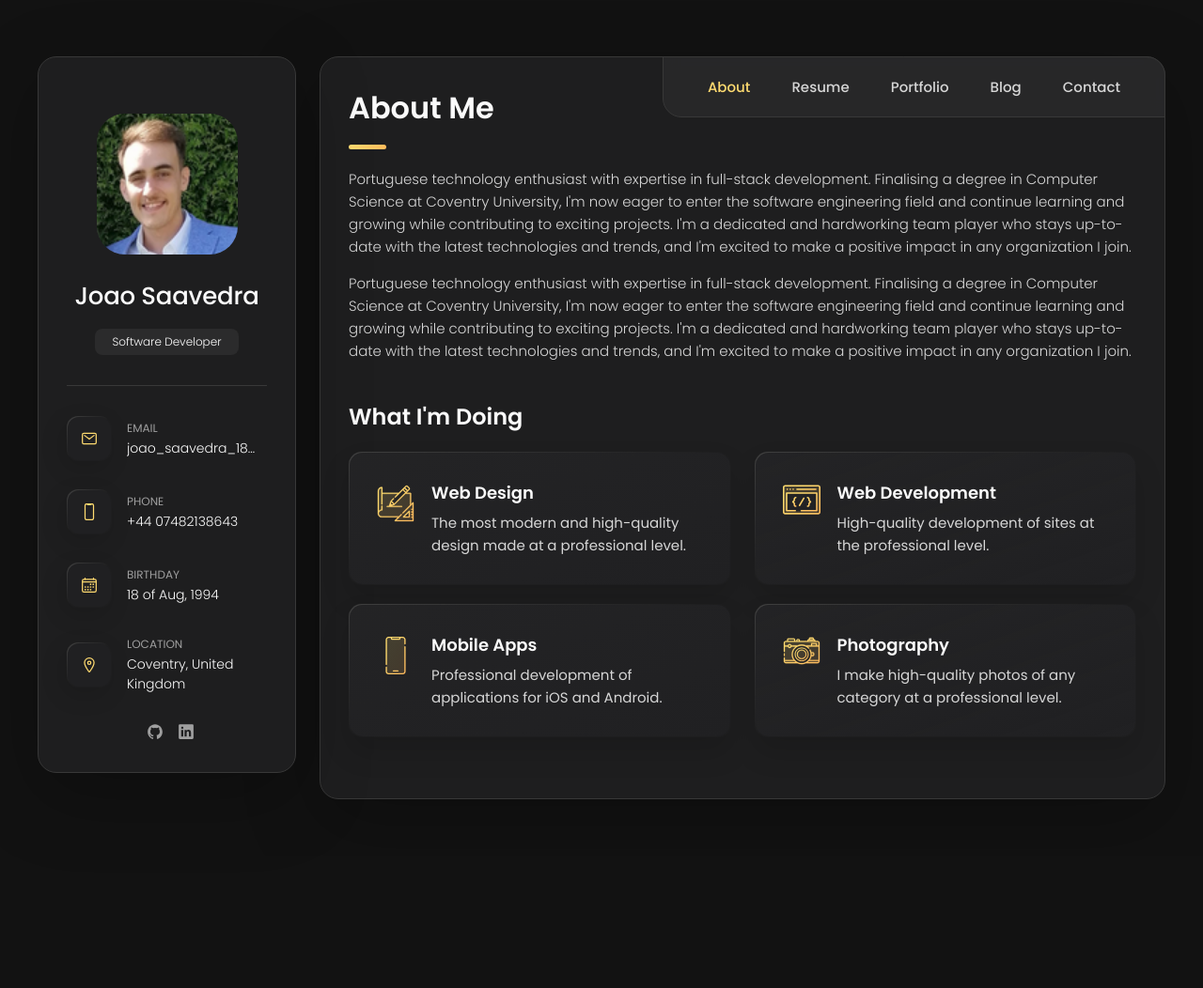
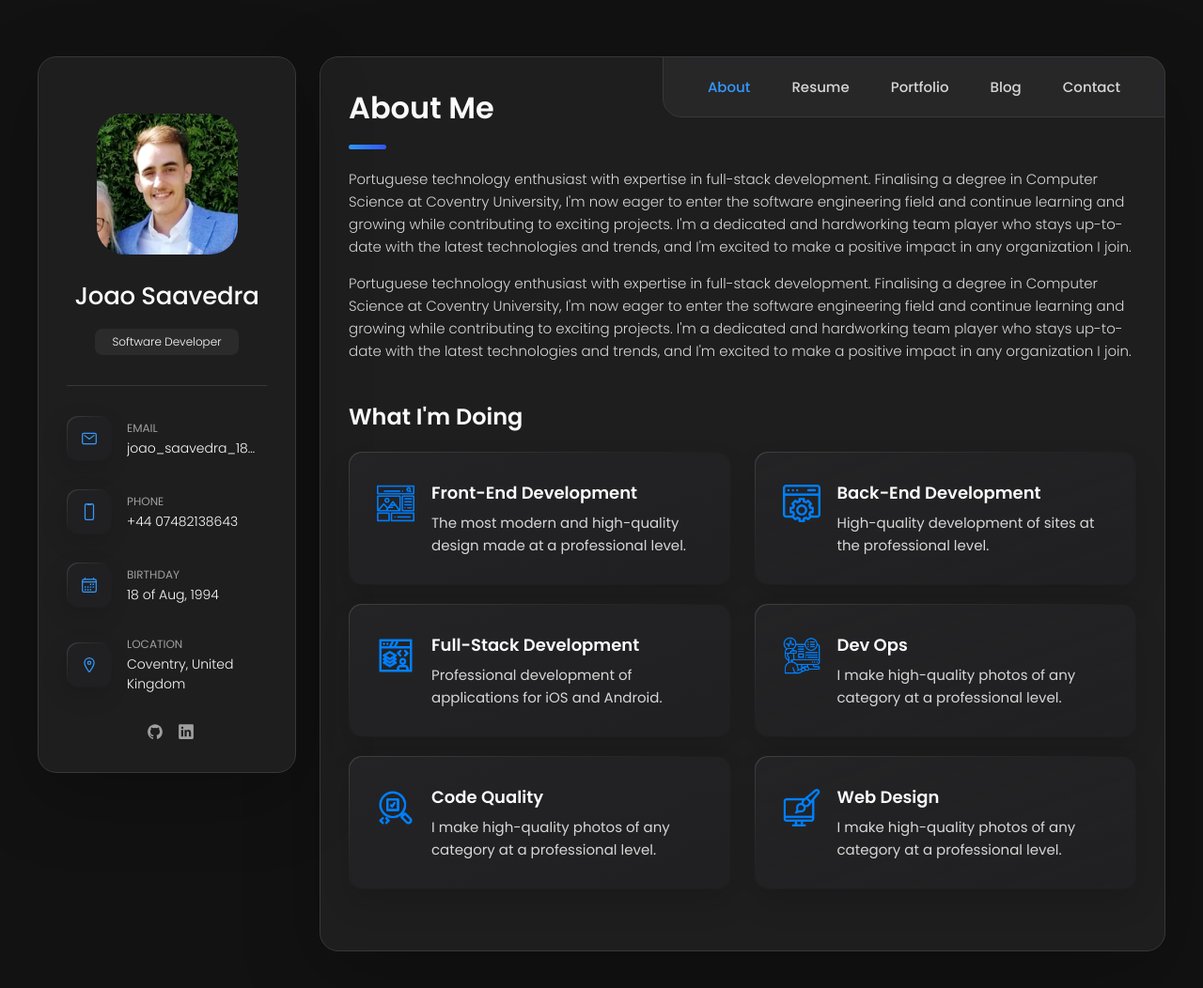
Before and after one commit to jpmsaavedra/portfolio, a website: page index.html in a window 1280 px wide. Shown: the whole page at 94% size. Before the commit the page ends 911 px from the top, so only its background shows below. Drawn offline with nearby package versions, Linux system fonts and the light colour scheme.

Commit message:
changed colours and skill cards

```diff
--- a/assets/css/style.css
+++ b/assets/css/style.css
@@ -35,7 +35,7 @@
   ), hsl(240, 2%, 13%);
   --bg-gradient-yellow-1: linear-gradient(
     to bottom right,
-    hsl(45, 100%, 71%) 0%,
+    hsl(210, 100%, 60%) 0%,
     hsla(36, 100%, 69%, 0) 50%
   );
   --bg-gradient-yellow-2: linear-gradient(
@@ -50,8 +50,8 @@
   );
   --text-gradient-yellow: linear-gradient(
     to right,
-    hsl(45, 100%, 72%),
-    hsl(35, 100%, 68%)
+    hsl(210, 100%, 60%),
+    hsl(230, 100%, 60%)
   );
 
   /* solid */
@@ -63,11 +63,11 @@
   --smoky-black: hsl(0, 0%, 7%);
   --white-1: hsl(0, 0%, 100%);
   --white-2: hsl(0, 0%, 98%);
-  --orange-yellow-crayola: hsl(45, 100%, 72%);
-  --vegas-gold: hsl(45, 54%, 58%);
+  --orange-yellow-crayola: hsl(210, 100%, 60%);
+  --vegas-gold: hsl(200, 100%, 70%);
   --light-gray: hsl(0, 0%, 84%);
   --light-gray-70: hsla(0, 0%, 84%, 0.7);
-  --bittersweet-shimmer: hsl(0, 43%, 51%);
+  --bittersweet-shimmer: hsl(359, 47%, 53%);
 
   /**
    * typography
--- a/index.html
+++ b/index.html
@@ -42,7 +42,7 @@
       <div class="sidebar-info">
 
         <figure class="avatar-box">
-          <img src="./assets/images/picc.png" alt="Joao Saavedra" width="80">
+          <img src="./assets/images/saapic.png" alt="Joao Saavedra" width="80">
         </figure>
 
         <div class="info-content">
@@ -225,12 +225,12 @@
             <li class="service-item">
 
               <div class="service-icon-box">
-                <img src="./assets/images/icon-design.svg
+                <img src="./assets/images/icon-web-design.png
                 " alt="design icon" width="40">
               </div>
 
               <div class="service-content-box">
-                <h4 class="h4 service-item-title">Web design</h4>
+                <h4 class="h4 service-item-title">Front-End Development</h4>
 
                 <p class="service-item-text">
                   The most modern and high-quality design made at a professional level.
@@ -242,11 +242,11 @@
             <li class="service-item">
 
               <div class="service-icon-box">
-                <img src="./assets/images/icon-dev.svg" alt="Web development icon" width="40">
+                <img src="./assets/images/icon-web-settings.png" alt="Web development icon" width="40">
               </div>
 
               <div class="service-content-box">
-                <h4 class="h4 service-item-title">Web development</h4>
+                <h4 class="h4 service-item-title">Back-End Development</h4>
 
                 <p class="service-item-text">
                   High-quality development of sites at the professional level.
@@ -258,11 +258,11 @@
             <li class="service-item">
 
               <div class="service-icon-box">
-                <img src="./assets/images/icon-app.svg" alt="mobile app icon" width="40">
+                <img src="./assets/images/icon-full-stack.png" alt="mobile app icon" width="40">
               </div>
 
               <div class="service-content-box">
-                <h4 class="h4 service-item-title">Mobile apps</h4>
+                <h4 class="h4 service-item-title">Full-Stack Development</h4>
 
                 <p class="service-item-text">
                   Professional development of applications for iOS and Android.
@@ -274,11 +274,43 @@
             <li class="service-item">
 
               <div class="service-icon-box">
-                <img src="./assets/images/icon-photo.svg" alt="camera icon" width="40">
+                <img src="./assets/images/icon-best-practises.png" alt="camera icon" width="40">
               </div>
 
               <div class="service-content-box">
-                <h4 class="h4 service-item-title">Photography</h4>
+                <h4 class="h4 service-item-title">Dev Ops</h4>
+
+                <p class="service-item-text">
+                  I make high-quality photos of any category at a professional level.
+                </p>
+              </div>
+
+            </li>
+
+            <li class="service-item">
+
+              <div class="service-icon-box">
+                <img src="./assets/images/icon-code-quality.png" alt="camera icon" width="40">
+              </div>
+
+              <div class="service-content-box">
+                <h4 class="h4 service-item-title">Code Quality</h4>
+
+                <p class="service-item-text">
+                  I make high-quality photos of any category at a professional level.
+                </p>
+              </div>
+
+            </li>
+
+            <li class="service-item">
+
+              <div class="service-icon-box">
+                <img src="./assets/images/icon-graphic-design.png" alt="camera icon" width="40">
+              </div>
+
+              <div class="service-content-box">
+                <h4 class="h4 service-item-title">Web Design</h4>
 
                 <p class="service-item-text">
                   I make high-quality photos of any category at a professional level.
```
Also changed, not shown: assets/images/icon-best-practises.png (added), assets/images/icon-code-quality.png (added), assets/images/icon-full-stack.png (added), assets/images/icon-graphic-design.png (added), assets/images/icon-web-design.png (added), assets/images/icon-web-settings.png (added), assets/images/picc.png (deleted), 1 other file.
